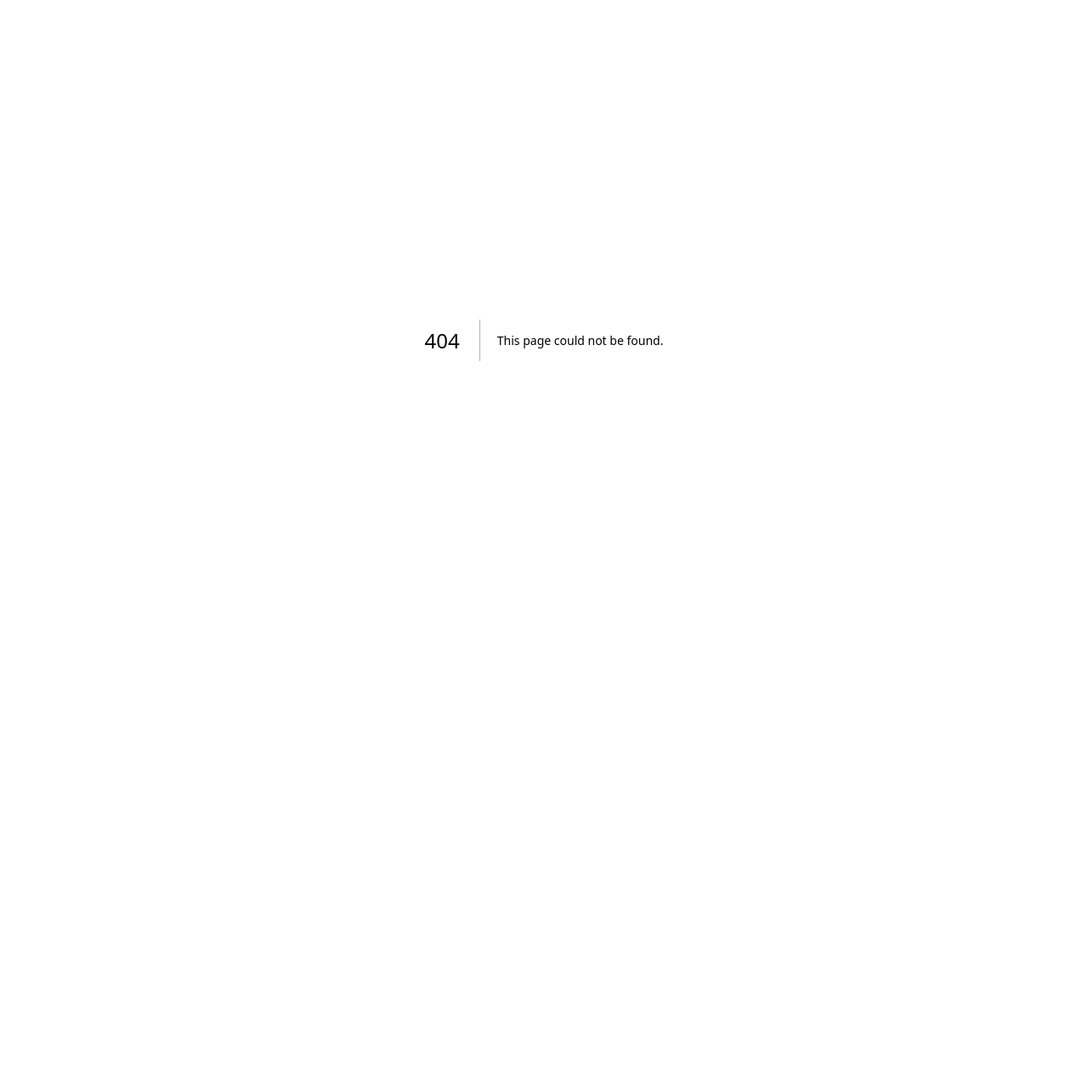
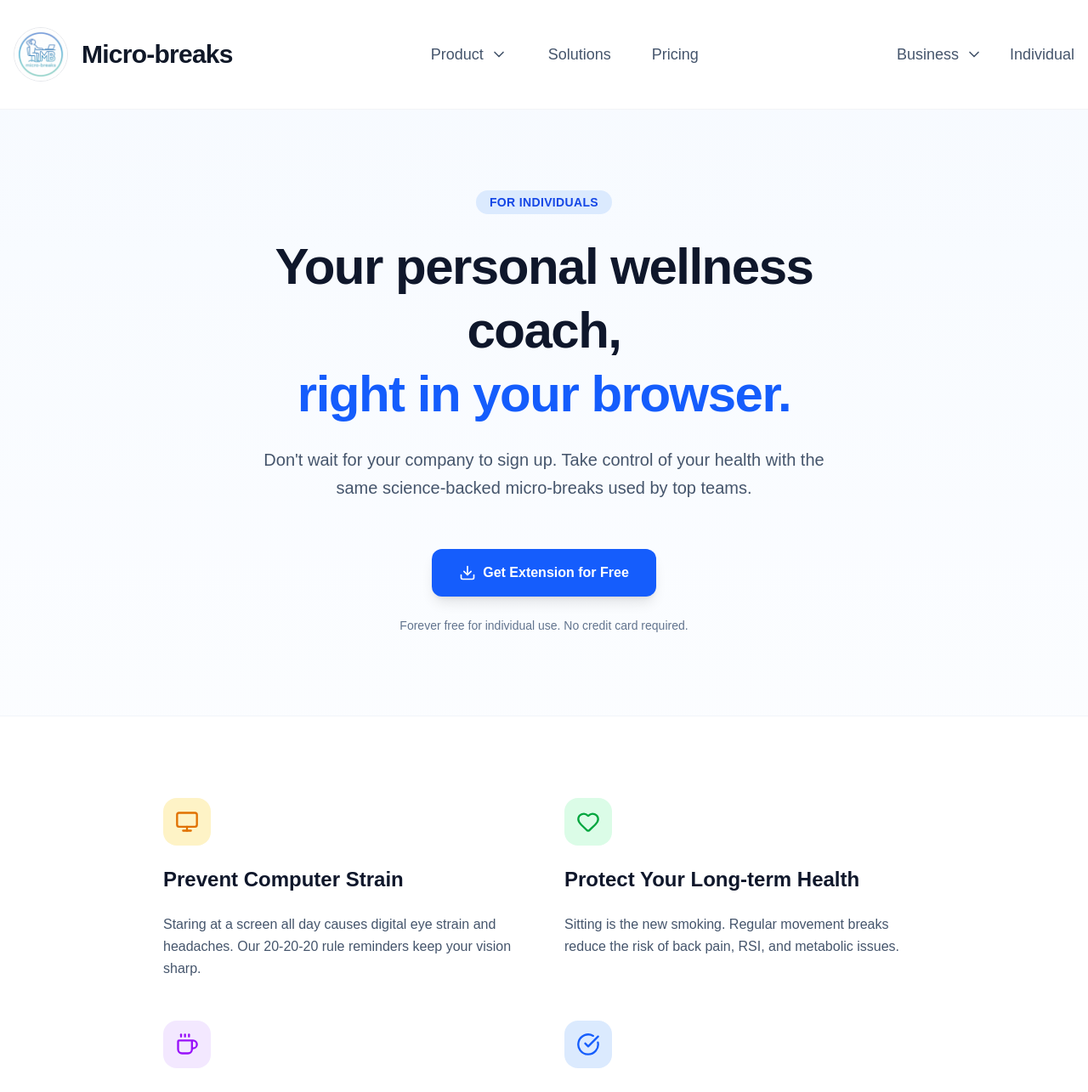
Before and after one commit to Manialdi/microbreaks-v2, a Next.js app: page /individual in a window 1280 px wide. Before the commit this address had no page. Shown: the top 1285 px of the page at 85% size. Before the commit the page ends 800 px from the top, so only its background shows below. Built offline with nearby package versions, Linux system fonts and the light colour scheme.

Commit message:
feat: update hero style, nav structure, add individual page

```diff
--- /dev/null
+++ b/app/(public)/individual/page.tsx
@@ -0,0 +1,87 @@
+"use client";
+
+import Link from "next/link";
+import { CheckCircle, Download, Monitor, Heart, Coffee } from "lucide-react";
+
+export default function IndividualPage() {
+    return (
+        <div className="bg-gradient-to-b from-blue-50/50 to-white min-h-screen">
+            {/* Hero Section */}
+            <section className="container mx-auto px-4 py-16 lg:py-24 text-center">
+                <div className="max-w-3xl mx-auto space-y-6">
+                    <span className="inline-block px-4 py-1 bg-blue-100 text-blue-700 rounded-full text-sm font-semibold tracking-wide">
+                        FOR INDIVIDUALS
+                    </span>
+                    <h1 className="text-4xl lg:text-6xl font-extrabold text-slate-900 tracking-tight leading-tight">
+                        Your personal wellness coach, <br />
+                        <span className="text-blue-600">right in your browser.</span>
+                    </h1>
+                    <p className="text-lg lg:text-xl text-slate-600 leading-relaxed max-w-2xl mx-auto">
+                        Don't wait for your company to sign up. Take control of your health with the same science-backed micro-breaks used by top teams.
+                    </p>
+
+                    <div className="pt-8 flex flex-col sm:flex-row justify-center gap-4">
+                        <Link
+                            href="https://chromewebstore.google.com/detail/micro-breaks/..."
+                            target="_blank"
+                            className="inline-flex justify-center items-center px-8 py-4 bg-blue-600 text-white rounded-xl font-semibold hover:bg-blue-700 transition-all shadow-lg hover:shadow-blue-500/25 active:scale-95 text-base gap-2"
+                        >
+                            <Download size={20} />
+                            Get Extension for Free
+                        </Link>
+                    </div>
+                    <p className="text-sm text-slate-500 mt-4">
+                        Forever free for individual use. No credit card required.
+                    </p>
+                </div>
+            </section>
+
+            {/* Benefits Grid */}
+            <section className="bg-white py-16 lg:py-24 border-t border-slate-100">
+                <div className="container mx-auto px-4">
+                    <div className="max-w-4xl mx-auto grid md:grid-cols-2 gap-12">
+                        <div className="space-y-6">
+                            <div className="w-14 h-14 bg-amber-100 text-amber-600 rounded-2xl flex items-center justify-center">
+                                <Monitor size={28} />
+                            </div>
+                            <h3 className="text-2xl font-bold text-slate-900">Prevent Computer Strain</h3>
+                            <p className="text-slate-600 leading-relaxed">
+                                Staring at a screen all day causes digital eye strain and headaches. Our 20-20-20 rule reminders keep your vision sharp.
+                            </p>
+                        </div>
+
+                        <div className="space-y-6">
+                            <div className="w-14 h-14 bg-green-100 text-green-600 rounded-2xl flex items-center justify-center">
+                                <Heart size={28} />
+                            </div>
+                            <h3 className="text-2xl font-bold text-slate-900">Protect Your Long-term Health</h3>
+                            <p className="text-slate-600 leading-relaxed">
+                                Sitting is the new smoking. Regular movement breaks reduce the risk of back pain, RSI, and metabolic issues.
+                            </p>
+                        </div>
+
+                        <div className="space-y-6">
+                            <div className="w-14 h-14 bg-purple-100 text-purple-600 rounded-2xl flex items-center justify-center">
+                                <Coffee size={28} />
+                            </div>
+                            <h3 className="text-2xl font-bold text-slate-900">Boost Your Focus</h3>
+                            <p className="text-slate-600 leading-relaxed">
+                                It sounds counterintuitive, but taking breaks actually helps you get more done. Reset your attention span every hour.
+                            </p>
+                        </div>
+
+                        <div className="space-y-6">
+                            <div className="w-14 h-14 bg-blue-100 text-blue-600 rounded-2xl flex items-center justify-center">
+                                <CheckCircle size={28} />
+                            </div>
+                            <h3 className="text-2xl font-bold text-slate-900">Zero Disruptions</h3>
+                            <p className="text-slate-600 leading-relaxed">
+                                We know you're busy. That's why our reminders are non-intrusive and easy to snooze if you're in the zone.
+                            </p>
+                        </div>
+                    </div>
+                </div>
+            </section>
+        </div>
+    );
+}
--- a/app/(public)/page.tsx
+++ b/app/(public)/page.tsx
@@ -31,8 +31,8 @@ export default function LandingPage() {
                     {/* Left Column: Text Content */}
                     <div className="lg:col-span-7 flex flex-col space-y-8 max-w-2xl text-left">
                         <div className="space-y-4">
-                            <h1 className="text-4xl lg:text-7xl font-extrabold tracking-tight text-slate-900 leading-[1.1]">
-                                Micro-breaks your team will actually <span className="text-blue-600">use</span>
+                            <h1 className="text-3xl lg:text-5xl font-extrabold tracking-tight text-slate-900 leading-[1.1]">
+                                <span className="text-blue-600">Micro-breaks</span> your team will actually use
                             </h1>
                             <p className="text-lg lg:text-xl text-slate-600 leading-relaxed max-w-lg">
                                 Micro Breaks delivers science-backed 2-minute breaks through gentle reminders employees love - all powered by a simple Chrome extension - with an HR analytics dashboard teams trust.
--- a/components/marketing/MarketingHeader.tsx
+++ b/components/marketing/MarketingHeader.tsx
@@ -53,13 +53,24 @@ export function MarketingHeader() {
 
                 </nav>
 
-                {/* Right: Auth Links */}
-                <div className="flex items-center space-x-10">
-                    <Link href="/login" className="text-lg font-medium text-slate-600 hover:text-blue-600 transition-colors">
-                        HR Portal
-                    </Link>
-                    <Link href="/hr/signup" className="text-lg font-medium text-slate-600 hover:text-blue-600 transition-colors">
-                        Create Account
+                {/* Right: Business & Individual */}
+                <div className="flex items-center space-x-8">
+                    {/* Business Dropdown */}
+                    <div className="relative group">
+                        <button className="flex items-center space-x-2 text-lg font-medium text-slate-600 hover:text-blue-600 transition-colors py-4">
+                            <span>Business</span>
+                            <ChevronDown size={20} className="group-hover:rotate-180 transition-transform duration-200" />
+                        </button>
+                        <div className="absolute top-full right-0 w-56 pt-2 opacity-0 invisible group-hover:opacity-100 group-hover:visible transition-all duration-200 transform translate-y-2 group-hover:translate-y-0">
+                            <div className="bg-white rounded-xl shadow-2xl border border-slate-100 overflow-hidden py-2">
+                                <Link href="/login" className="block px-6 py-4 text-base text-slate-600 hover:text-blue-600 hover:bg-slate-50">HR Portal</Link>
+                                <Link href="/hr/signup" className="block px-6 py-4 text-base text-slate-600 hover:text-blue-600 hover:bg-slate-50">Create Account</Link>
+                            </div>
+                        </div>
+                    </div>
+
+                    <Link href="/individual" className="text-lg font-medium text-slate-600 hover:text-blue-600 transition-colors">
+                        Individual
                     </Link>
                 </div>
             </div>
```
